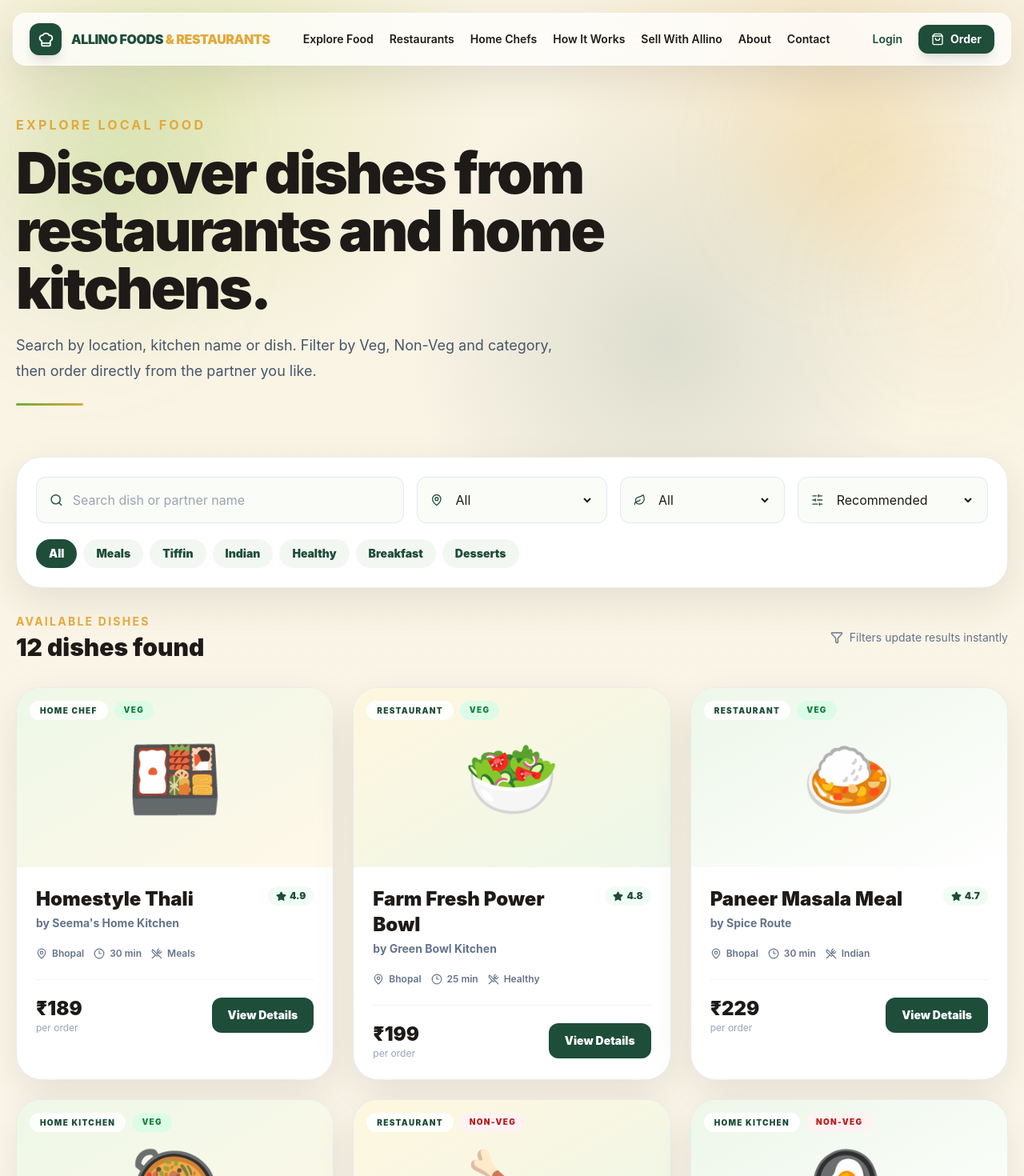
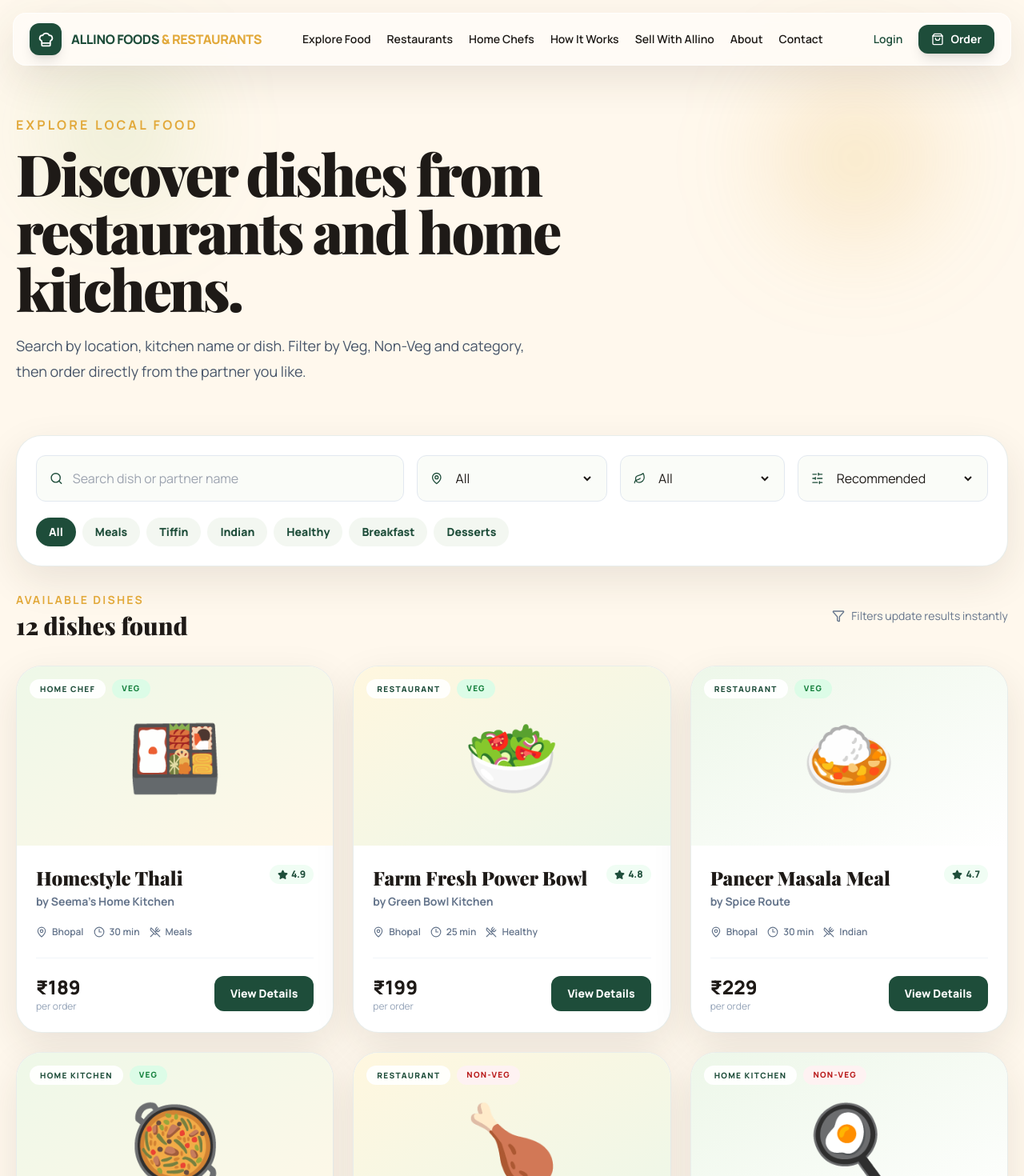
Before and after one commit to savrdhtechnology-cloud/Allinofoods, a Next.js app: page /dishes in a window 1280 px wide. Shown: the top 1470 px of the page at 80% size. Built offline with nearby package versions, Linux system fonts and the light colour scheme; a web font is replaced by a local one.

Commit message:
design: establish premium Allino visual system

```diff
--- a/app/globals.css
+++ b/app/globals.css
@@ -2,149 +2,71 @@
 @tailwind components;
 @tailwind utilities;
 
-:root{--green:#0B3D2E;--lime:#95C11F;--gold:#D6A84B;--cream:#FFF8E8;--ink:#071712}
+:root{
+  --allino-cream:#FFF8ED;
+  --allino-paper:#FFFCF7;
+  --allino-ink:#1E1A17;
+  --allino-muted:#746B63;
+  --allino-green:#1E4D3A;
+  --allino-coral:#D95F45;
+  --allino-gold:#E2A93B;
+  --allino-border:rgba(49,38,30,.10);
+}
+
 *{box-sizing:border-box}
 html{scroll-behavior:smooth}
-body{margin:0;background:#fffdf8;color:#10251e;font-family:Inter,ui-sans-serif,system-ui,-apple-system,BlinkMacSystemFont,"Segoe UI",sans-serif;overflow-x:hidden}
-::selection{background:rgba(149,193,31,.28)}
-.glass{background:rgba(255,255,255,.76);backdrop-filter:blur(18px);border:1px solid rgba(255,255,255,.65)}
-.dark-glass{background:rgba(9,24,19,.7);backdrop-filter:blur(18px);border:1px solid rgba(255,255,255,.08)}
-.mesh{background-image:radial-gradient(circle at 20% 20%,rgba(149,193,31,.18),transparent 32%),radial-gradient(circle at 80% 10%,rgba(214,168,75,.16),transparent 30%),radial-gradient(circle at 65% 75%,rgba(11,61,46,.12),transparent 35%)}
+body{
+  margin:0;
+  min-width:320px;
+  overflow-x:hidden;
+  background:var(--allino-cream);
+  color:var(--allino-ink);
+  font-family:var(--font-sans),ui-sans-serif,system-ui,sans-serif;
+}
+h1,h2,h3,.font-display{font-family:var(--font-display),Georgia,serif}
+button,a,input,select,textarea{font:inherit}
+button,a{ -webkit-tap-highlight-color:transparent }
+::selection{background:rgba(217,95,69,.18)}
+:focus-visible{outline:3px solid rgba(217,95,69,.35);outline-offset:3px}
+
+.container-allino{width:min(100% - 2rem,80rem);margin-inline:auto}
+.section-pad{padding-block:clamp(4rem,7vw,7rem)}
+.eyebrow{font-size:.73rem;font-weight:800;letter-spacing:.18em;text-transform:uppercase;color:var(--allino-coral)}
+.surface{background:var(--allino-paper);border:1px solid var(--allino-border)}
+.soft-shadow{box-shadow:0 18px 55px rgba(52,39,30,.09)}
+.glass{background:rgba(255,252,247,.86);backdrop-filter:blur(16px);border:1px solid rgba(255,255,255,.7)}
+.dark-glass{background:rgba(29,25,22,.78);backdrop-filter:blur(16px);border:1px solid rgba(255,255,255,.08)}
 .grid-bg{background-image:linear-gradient(rgba(255,255,255,.035) 1px,transparent 1px),linear-gradient(90deg,rgba(255,255,255,.035) 1px,transparent 1px);background-size:28px 28px}
-.text-gradient{background:linear-gradient(100deg,#0B3D2E,#6D9B11 55%,#D6A84B);-webkit-background-clip:text;background-clip:text;color:transparent}
-@media (prefers-reduced-motion:reduce){html{scroll-behavior:auto}*,*::before,*::after{animation-duration:.001ms!important;animation-iteration-count:1!important;transition-duration:.001ms!important}}
 
-/* ALLINO living ecosystem helpers */
-.allino-surface-light{background:linear-gradient(180deg,rgba(247,241,223,.74),rgba(255,253,248,.70))}
-.allino-surface-soft{background:linear-gradient(180deg,rgba(239,247,235,.66),rgba(247,241,223,.70))}
-.allino-surface-dark{background:linear-gradient(180deg,rgba(6,17,13,.80),rgba(7,23,18,.84))}
-.food-aura-card{transition:transform .38s cubic-bezier(.22,1,.36,1),filter .38s ease}
-.food-aura-card:hover{transform:translateY(-5px);filter:drop-shadow(0 18px 28px rgba(15,77,58,.10)) drop-shadow(0 8px 18px rgba(214,168,61,.08))}
-.food-aura-card img{transition:transform .38s cubic-bezier(.22,1,.36,1)}
-.food-aura-card:hover img{transform:scale(1.04)}
-.dark-aura{position:relative;isolation:isolate}
-.dark-aura::before{content:"";position:absolute;inset:-12%;z-index:-1;pointer-events:none;background:radial-gradient(circle at 20% 20%,rgba(111,174,61,.12),transparent 34%),radial-gradient(circle at 82% 70%,rgba(214,168,61,.10),transparent 38%);filter:blur(36px);opacity:.7}
-.section-fade-cream{background:linear-gradient(180deg,rgba(247,241,223,.62),rgba(255,253,248,.60))}
-.section-fade-green{background:linear-gradient(180deg,rgba(242,247,239,.58),rgba(247,241,223,.58))}
-.section-fade-gold{background:linear-gradient(180deg,rgba(255,253,248,.56),rgba(246,236,207,.52))}
-@media (prefers-reduced-motion:reduce){.food-aura-card,.food-aura-card img{transition:none!important}.food-aura-card:hover{transform:none!important}}
-
-/* stronger but still subtle visible motion surfaces */
-.hero-living-bg{position:relative;isolation:isolate;overflow:hidden}
-.hero-living-bg::before,.hero-living-bg::after{content:"";position:absolute;pointer-events:none;border-radius:999px;filter:blur(70px);z-index:0;opacity:.34}
-.hero-living-bg::before{width:30rem;height:30rem;left:-8rem;top:-8rem;background:radial-gradient(circle,rgba(111,174,61,.34),transparent 65%);animation:allinoFloatA 16s ease-in-out infinite}
-.hero-living-bg::after{width:28rem;height:28rem;right:-6rem;top:4rem;background:radial-gradient(circle,rgba(214,168,61,.28),transparent 65%);animation:allinoFloatB 20s ease-in-out infinite}
-.dark-living-bg{position:relative;isolation:isolate;overflow:hidden;background:linear-gradient(135deg,rgba(15,77,58,.96),rgba(8,45,34,.94))}
-.dark-living-bg::before,.dark-living-bg::after{content:"";position:absolute;pointer-events:none;border-radius:999px;filter:blur(54px);z-index:0}
-.dark-living-bg::before{width:20rem;height:20rem;left:-4rem;bottom:-8rem;background:radial-gradient(circle,rgba(111,174,61,.22),transparent 65%);animation:allinoFloatA 18s ease-in-out infinite}
-.dark-living-bg::after{width:22rem;height:22rem;right:-4rem;top:-6rem;background:radial-gradient(circle,rgba(214,168,61,.20),transparent 65%);animation:allinoFloatB 22s ease-in-out infinite}
-@keyframes allinoFloatA{0%,100%{transform:translate3d(-12px,-8px,0) scale(.98)}50%{transform:translate3d(20px,18px,0) scale(1.05)}}
-@keyframes allinoFloatB{0%,100%{transform:translate3d(16px,-10px,0) scale(1.03)}50%{transform:translate3d(-18px,20px,0) scale(.96)}}
-@media (prefers-reduced-motion:reduce){.hero-living-bg::before,.hero-living-bg::after,.dark-living-bg::before,.dark-living-bg::after{animation:none!important}}
-
-/* Visible living ecosystem motion: local section layers + safe ambient overlay */
-.living-section{position:relative;isolation:isolate;overflow:hidden}
-.living-section::before,.living-section::after{
-  content:"";position:absolute;pointer-events:none;border-radius:999px;z-index:1;
-  filter:blur(60px);will-change:transform;opacity:.55
-}
-.living-section::before{
-  width:26rem;height:26rem;left:-8rem;top:8%;
-  background:radial-gradient(circle,rgba(111,174,61,.24),transparent 66%);
-  animation:allinoDriftOne 15s ease-in-out infinite
-}
-.living-section::after{
-  width:24rem;height:24rem;right:-7rem;bottom:4%;
-  background:radial-gradient(circle,rgba(214,168,61,.20),transparent 66%);
-  animation:allinoDriftTwo 19s ease-in-out infinite
-}
-@keyframes allinoDriftOne{
-  0%,100%{transform:translate3d(-16px,-10px,0) scale(.96)}
-  50%{transform:translate3d(26px,22px,0) scale(1.06)}
-}
-@keyframes allinoDriftTwo{
-  0%,100%{transform:translate3d(18px,-8px,0) scale(1.04)}
-  50%{transform:translate3d(-24px,20px,0) scale(.95)}
-}
-.ambient-dot{
-  position:absolute;border-radius:999px;pointer-events:none;z-index:3;
-  box-shadow:0 0 12px currentColor
-}
-@media (prefers-reduced-motion:reduce){
-  .living-section::before,.living-section::after{animation:none!important}
-}
-
-/* Premium visible hero motion */
-.hero-food-card::after{
-  content:"";
-  position:absolute;
-  inset:-35% auto -35% -45%;
-  width:32%;
-  transform:rotate(18deg) translate3d(-180%,0,0);
-  background:linear-gradient(90deg,transparent,rgba(255,255,255,.14),rgba(255,255,255,.28),transparent);
-  filter:blur(2px);
-  pointer-events:none;
-  animation:allinoShine 6.5s ease-in-out infinite;
-  z-index:3
-}
-@keyframes allinoShine{
-  0%,18%{transform:rotate(18deg) translate3d(-180%,0,0)}
-  52%,100%{transform:rotate(18deg) translate3d(520%,0,0)}
-}
-.allino-marquee{overflow:hidden;mask-image:linear-gradient(90deg,transparent,#000 8%,#000 92%,transparent)}
-.allino-marquee-track{display:flex;width:max-content;animation:allinoMarquee 28s linear infinite;will-change:transform}
-@keyframes allinoMarquee{to{transform:translate3d(-50%,0,0)}}
-@media (prefers-reduced-motion:reduce){
-  .hero-food-card::after,.allino-marquee-track{animation:none!important}
-}
-
-/* ALLINO premium page motion language */
-.page-hero-accent::after{
-  content:"";display:block;width:84px;height:3px;margin-top:24px;border-radius:999px;
-  background:linear-gradient(90deg,#6FAE3D,#D6A83D);transform-origin:left;
-  animation:allinoAccentIn .8s cubic-bezier(.22,1,.36,1) both
-}
-@keyframes allinoAccentIn{from{transform:scaleX(0);opacity:0}to{transform:scaleX(1);opacity:1}}
-
-.motion-food-card{position:relative;isolation:isolate;overflow:hidden}
-.motion-food-card::before{
-  content:"";position:absolute;inset:0;z-index:-1;opacity:0;
-  background:radial-gradient(circle at 75% 20%,rgba(214,168,61,.14),transparent 34%),radial-gradient(circle at 20% 80%,rgba(111,174,61,.12),transparent 34%);
-  transition:opacity .35s ease
-}
-.motion-food-card:hover::before{opacity:1}
-.motion-food-emoji{display:inline-block;transition:transform .35s cubic-bezier(.22,1,.36,1),filter .35s ease}
-.motion-food-card:hover .motion-food-emoji{transform:translateY(-5px) scale(1.06) rotate(-2deg);filter:drop-shadow(0 12px 18px rgba(15,77,58,.12))}
-
-.motion-chef-card{position:relative;overflow:hidden}
-.motion-chef-card::after{content:"";position:absolute;inset:auto -18% -35% auto;width:160px;height:160px;border-radius:999px;background:radial-gradient(circle,rgba(214,168,61,.12),transparent 68%);transition:transform .4s ease}
-.motion-chef-card:hover::after{transform:scale(1.18)}
-.motion-chef-icon{display:inline-block;transition:transform .35s cubic-bezier(.22,1,.36,1)}
-.motion-chef-card:hover .motion-chef-icon{transform:translateY(-4px) rotate(-3deg) scale(1.04)}
-
-.motion-step-card{position:relative;overflow:hidden}
-.motion-step-card::before{content:"";position:absolute;left:0;top:0;bottom:0;width:3px;background:linear-gradient(#6FAE3D,#D6A83D);transform:scaleY(0);transform-origin:top;transition:transform .35s cubic-bezier(.22,1,.36,1)}
-.motion-step-card:hover::before{transform:scaleY(1)}
-
+.food-card-image{transition:transform .45s cubic-bezier(.22,1,.36,1)}
+.food-card:hover .food-card-image{transform:scale(1.045)}
+.motion-food-card,.motion-chef-card,.motion-step-card,.portal-metric{transition:transform .28s ease,box-shadow .28s ease}
+.motion-food-card:hover,.motion-chef-card:hover,.portal-metric:hover{transform:translateY(-4px)}
+.motion-food-emoji,.motion-chef-icon{display:inline-block;transition:transform .3s ease}
+.motion-food-card:hover .motion-food-emoji,.motion-chef-card:hover .motion-chef-icon{transform:translateY(-4px) scale(1.04)}
 .motion-form-card input,.motion-form-card select,.motion-form-card textarea{
-  transition:border-color .2s ease,box-shadow .2s ease,transform .2s ease
+  transition:border-color .18s ease,box-shadow .18s ease,background-color .18s ease;
 }
 .motion-form-card input:focus,.motion-form-card select:focus,.motion-form-card textarea:focus{
-  outline:none;border-color:rgba(111,174,61,.7);box-shadow:0 0 0 4px rgba(111,174,61,.10);transform:translateY(-1px)
+  outline:none;border-color:rgba(217,95,69,.55);box-shadow:0 0 0 4px rgba(217,95,69,.09);background:#fff;
 }
-
-.portal-metric{position:relative;overflow:hidden}
-.portal-metric::after{content:"";position:absolute;left:0;right:0;bottom:0;height:2px;background:linear-gradient(90deg,#6FAE3D,#D6A83D);transform:scaleX(0);transform-origin:left;transition:transform .35s ease}
-.portal-metric:hover::after{transform:scaleX(1)}
-
 .status-live{position:relative}
-.status-live::before{content:"";position:absolute;width:7px;height:7px;border-radius:999px;background:#95C11F;left:-12px;top:50%;transform:translateY(-50%);box-shadow:0 0 0 0 rgba(149,193,31,.35);animation:statusPulse 2s ease-out infinite}
-@keyframes statusPulse{0%{box-shadow:0 0 0 0 rgba(149,193,31,.35)}70%{box-shadow:0 0 0 8px rgba(149,193,31,0)}100%{box-shadow:0 0 0 0 rgba(149,193,31,0)}}
-
+.status-live::before{content:"";position:absolute;width:7px;height:7px;border-radius:50%;background:#8DBE57;left:-12px;top:50%;transform:translateY(-50%);animation:statusPulse 2s ease-out infinite}
+@keyframes statusPulse{0%{box-shadow:0 0 0 0 rgba(141,190,87,.35)}70%{box-shadow:0 0 0 8px rgba(141,190,87,0)}100%{box-shadow:0 0 0 0 rgba(141,190,87,0)}}
 .crm-row{transition:background-color .2s ease,transform .2s ease}
 .crm-row:hover{background:rgba(255,255,255,.045);transform:translateX(2px)}
 
+.hide-scrollbar{scrollbar-width:none}
+.hide-scrollbar::-webkit-scrollbar{display:none}
+.safe-bottom{padding-bottom:max(1rem,env(safe-area-inset-bottom))}
+.text-balance{text-wrap:balance}
+
+@media (max-width:767px){
+  body{padding-bottom:4.5rem}
+}
 @media (prefers-reduced-motion:reduce){
-  .page-hero-accent::after,.status-live::before{animation:none!important}
-  .motion-food-emoji,.motion-chef-icon,.motion-step-card::before,.portal-metric::after{transition:none!important}
+  html{scroll-behavior:auto}
+  *,*::before,*::after{animation-duration:.001ms!important;animation-iteration-count:1!important;transition-duration:.001ms!important;scroll-behavior:auto!important}
+  .motion-food-card:hover,.motion-chef-card:hover,.portal-metric:hover{transform:none}
+  .food-card:hover .food-card-image{transform:none}
 }
```
